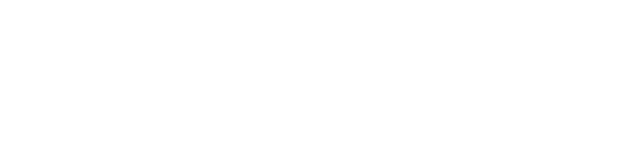
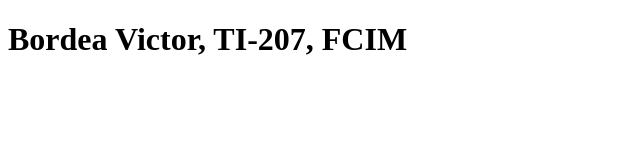
Before and after one commit to forg002-ctrl/IDWeb, a plain HTML site: page lab1/index.html in a window 1280 px wide. Shown: the whole page, without its empty margins (0-640 px from the left). Drawn offline with Linux system fonts and the light colour scheme.

Commit message:
Initial Commit

```diff
--- a/lab1/index.html
+++ b/lab1/index.html
@@ -4,7 +4,8 @@
     <meta charset="UTF-8">
     <meta http-equiv="X-UA-Compatible" content="IE=edge">
     <meta name="viewport" content="width=device-width, initial-scale=1.0">
-    <title>Bordea Victor, TI-207, FCIM</title>
+    <title>LAB1</title>
+    <h1>Bordea Victor, TI-207, FCIM</h1>
 </head>
 <body>
 
```
